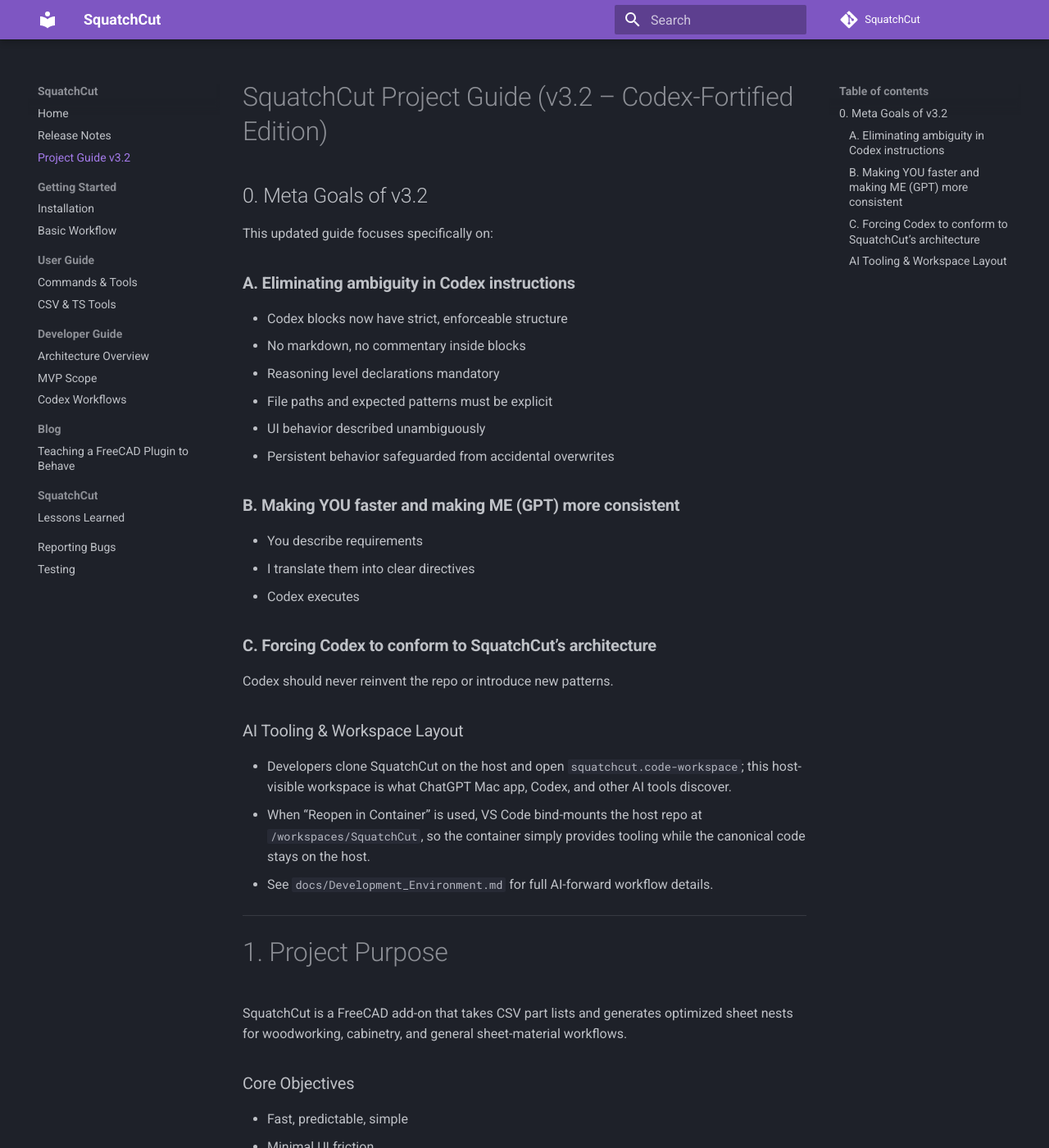
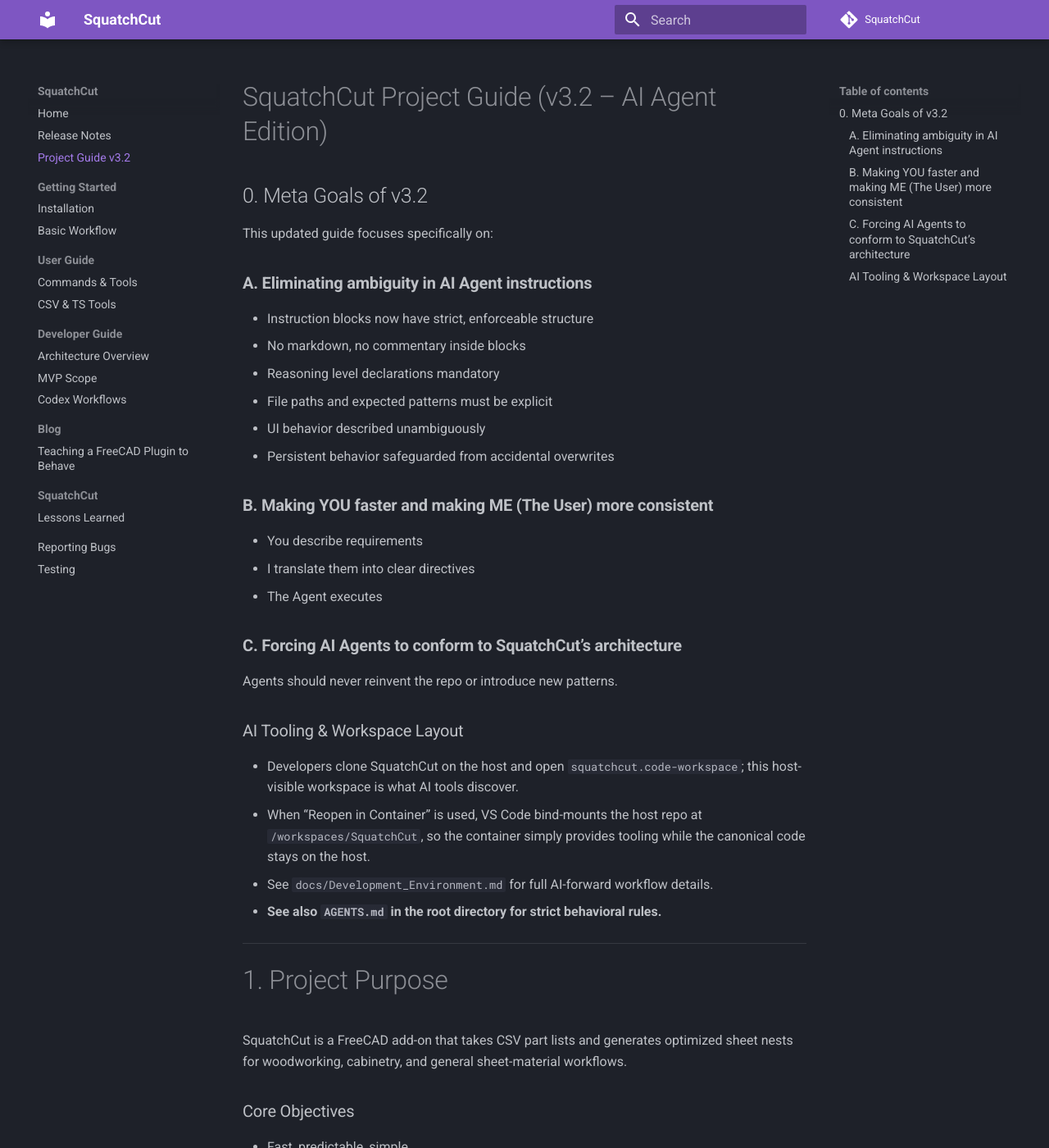
Before and after one commit to stevenfarmer/SquatchCut, an MkDocs documentation site: the page built from docs/Project_Guide_v3.2.md, in a window 1280 px wide and 1400 px high. Shown: the whole window at 82% size. Built offline with MkDocs 1.6.1 and Material for MkDocs 9.7.7, drawn with Linux system fonts in a browser that asks for light colours; comment, search, counter and statistics services are not loaded; some of the changed text lies outside the part shown.

Commit message:
Update docs: generalize Agent instructions and move AGENTS.md to root

````diff
--- a/docs/Project_Guide_v3.2.md
+++ b/docs/Project_Guide_v3.2.md
@@ -1,29 +1,30 @@
-# SquatchCut Project Guide (v3.2 – Codex-Fortified Edition)
+# SquatchCut Project Guide (v3.2 – AI Agent Edition)
 
 ## 0. Meta Goals of v3.2
 
 This updated guide focuses specifically on:
 
-### **A. Eliminating ambiguity in Codex instructions**
-- Codex blocks now have strict, enforceable structure
+### **A. Eliminating ambiguity in AI Agent instructions**
+- Instruction blocks now have strict, enforceable structure
 - No markdown, no commentary inside blocks
 - Reasoning level declarations mandatory
 - File paths and expected patterns must be explicit
 - UI behavior described unambiguously
 - Persistent behavior safeguarded from accidental overwrites
 
-### **B. Making YOU faster and making ME (GPT) more consistent**
+### **B. Making YOU faster and making ME (The User) more consistent**
 - You describe requirements
 - I translate them into clear directives
-- Codex executes
+- The Agent executes
 
-### **C. Forcing Codex to conform to SquatchCut’s architecture**
-Codex should never reinvent the repo or introduce new patterns.
+### **C. Forcing AI Agents to conform to SquatchCut’s architecture**
+Agents should never reinvent the repo or introduce new patterns.
 
 ### AI Tooling & Workspace Layout
-- Developers clone SquatchCut on the host and open `squatchcut.code-workspace`; this host-visible workspace is what ChatGPT Mac app, Codex, and other AI tools discover.
+- Developers clone SquatchCut on the host and open `squatchcut.code-workspace`; this host-visible workspace is what AI tools discover.
 - When “Reopen in Container” is used, VS Code bind-mounts the host repo at `/workspaces/SquatchCut`, so the container simply provides tooling while the canonical code stays on the host.
 - See `docs/Development_Environment.md` for full AI-forward workflow details.
+- **See also `AGENTS.md` in the root directory for strict behavioral rules.**
 
 ---
 
@@ -42,24 +43,25 @@ SquatchCut is a FreeCAD add-on that takes CSV part lists and generates optimized
 
 # 2. Roles
 
-## **You (Steven)**
+## **User (Steven)**
 - Product Owner
 - Scrum-ish Master
 - UAT wrangler
 - Requirements authority
 
-## **ChatGPT (Architect / PM / Spec Writer)**
+## **Architect (AI/Human)**
 - Writes requirements
-- Produces Codex instruction blocks
+- Produces Agent instruction blocks
 - Ensures patterns and rules never drift
 - Maintains documentation
 
-## **Codex (Engineering Automaton)**
+## **AI Agent (Engineering Automaton)**
 - Writes code
 - Must obey patterns
 - Must obey reasoning levels
 - Must never “guess”
 - Must build tests with every core change
+- **Must follow rules in `AGENTS.md`**
 
 ---
 
@@ -71,7 +73,7 @@ SquatchCut is a FreeCAD add-on that takes CSV part lists and generates optimized
 4. **Presets never override defaults**
 5. **TaskPanel never auto-selects presets**
 6. **hydrate_from_params() ALWAYS runs before UI widgets**
-7. **Codex must use reasoning level declarations**
+7. **Agents must use reasoning level declarations**
 8. **Every logic change must include tests**
 9. **UI must not overflow or fail to load**
 10. **Settings panel must always open**
@@ -81,20 +83,20 @@ SquatchCut is a FreeCAD add-on that takes CSV part lists and generates optimized
 
 ---
 
-# 4. Codex Communication Rules (Updated + Hardened)
+# 4. AI Agent Communication Rules (Updated + Hardened)
 
-## 4.1 Codex Block Format
+## 4.1 Instruction Block Format
 
-Every Codex block MUST begin with:
+Every instruction block MUST begin with:
 
 ```
-Recommended Codex reasoning level: <LEVEL>
+Recommended reasoning level: <LEVEL>
 ```
 
 Followed by:
 
 ```
-Codex, this task requires <LEVEL> reasoning.
+Agent, this task requires <LEVEL> reasoning.
 
 <instructions>
 ```
@@ -103,7 +105,7 @@ Codex, this task requires <LEVEL> reasoning.
 - No language tag
 - No commentary
 - Only instructions
-- Must be safe to paste directly into Codex
+- Must be safe to paste directly into the Agent
 
 ## 4.2 Required Elements Inside Each Block
 - Full file paths
@@ -238,7 +240,7 @@ Exactly **48 × 96 inches**.
 
 # 10. Add-On Manager Rules
 
-Codex must ensure:
+Agents must ensure:
 
 - Correct zip structure
 - Correct metadata
@@ -381,7 +383,7 @@ Codex must ensure:
 4. Presets never overwrite defaults
 5. TaskPanel never auto-selects presets
 6. Hydration before UI
-7. Codex must use reasoning levels
+7. Agents must use reasoning levels
 8. Tests accompany logic changes
 9. UI must never overflow
 10. Settings panel must open
@@ -394,7 +396,7 @@ Codex must ensure:
 # 13. Changelog Strategy for v3.2
 
 - Add v3.2 section
-- Note settings fixes, hydration rules, UI rules, Codex reinforcement
+- Note settings fixes, hydration rules, UI rules, Agent reinforcement
 - Bump version to 0.3.2
 - Include explicit references to v3.2 documentation
 - Record that backlog/status alignment was refreshed (Completed vs. Active vs. Future) and mirrored into docs/Backlog.md
````
Also changed, not shown: other parts of docs/Project_Guide_v3.2.md (+1 -2 lines), AGENTS.md (added, +72 -0 lines), CONTRIBUTING.md (+5 -0 lines), docs/agents.md (deleted, +0 -76 lines).
